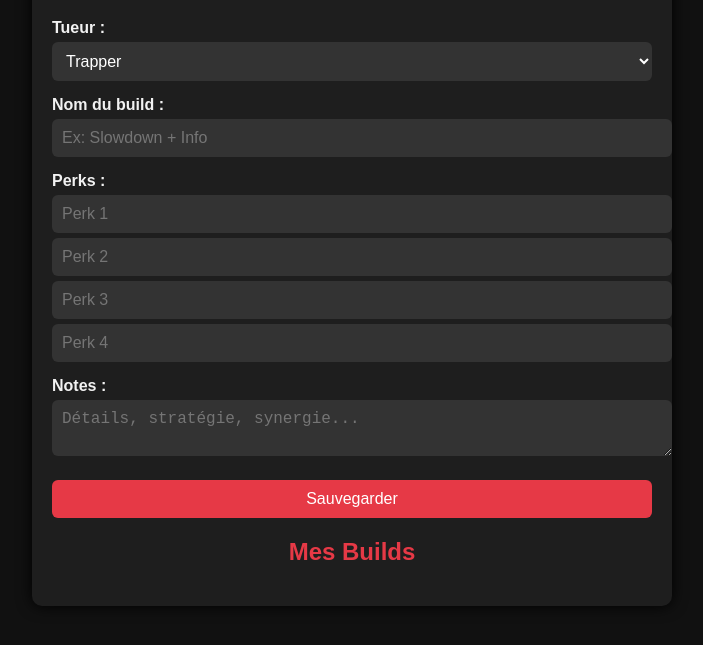
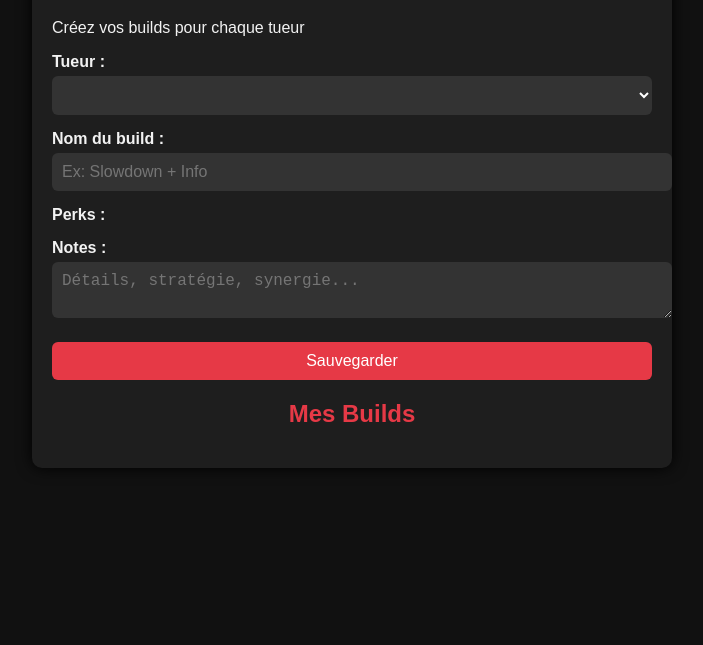
Before and after one commit to Sjady/dbd-builds, a plain HTML site: page index.html in a window 1280 px wide. Shown: the part 121-766 px from the top of the page, without its empty margins (288-991 px from the left). Drawn offline with Linux system fonts and the light colour scheme.

Commit message:
Update index.html

```diff
--- a/index.html
+++ b/index.html
@@ -5,55 +5,35 @@
   <meta name="viewport" content="width=device-width, initial-scale=1.0">
   <title>DBD Build Creator</title>
   <link rel="stylesheet" href="style.css">
+  <script src="script.js" defer></script>
 </head>
 <body>
   <div class="container">
+    <header>
       <h1>Dead by Daylight - Build Creator</h1>
+      <p>Créez vos builds pour chaque tueur</p>
+    </header>
 
+    <div class="creator-form">
       <label for="killer">Tueur :</label>
-    <select id="killer">
-<option>Trapper</option>
-<option>Wraith</option>
-<option>Hillbilly</option>
-<option>Nurse</option>
-<option>Myers</option>
-<option>Huntress</option>
-<option>Pig</option>
-<option>Spirit</option>
-<option>Ghost Face</option>
-<option>Demogorgon</option>
-<option>Oni</option>
-<option>Nemesis</option>
-<option>Deathslinger</option>
-<option>Executioner</option>
-<option>Blight</option>
-<option>Twins</option>
-<option>Trickster</option>
-<option>Knight</option>
-<option>Artist</option>
-<option>Ringu</option>
-<option>Mastermind</option>
-      <!-- Tu peux en ajouter autant que tu veux -->
-    </select>
+      <select id="killer"></select>
 
       <label for="buildName">Nom du build :</label>
       <input type="text" id="buildName" placeholder="Ex: Slowdown + Info">
 
       <label>Perks :</label>
-    <input type="text" class="perk" placeholder="Perk 1">
-    <input type="text" class="perk" placeholder="Perk 2">
-    <input type="text" class="perk" placeholder="Perk 3">
-    <input type="text" class="perk" placeholder="Perk 4">
+      <div id="perks-list"></div>
 
       <label for="notes">Notes :</label>
       <textarea id="notes" placeholder="Détails, stratégie, synergie..."></textarea>
 
       <button onclick="saveBuild()">Sauvegarder</button>
+    </div>
 
+    <section class="builds">
       <h2>Mes Builds</h2>
       <div id="buildList"></div>
+    </section>
   </div>
-
-  <script src="script.js"></script>
 </body>
 </html>
```
Lines whose indentation alone changed are shown as unchanged.
